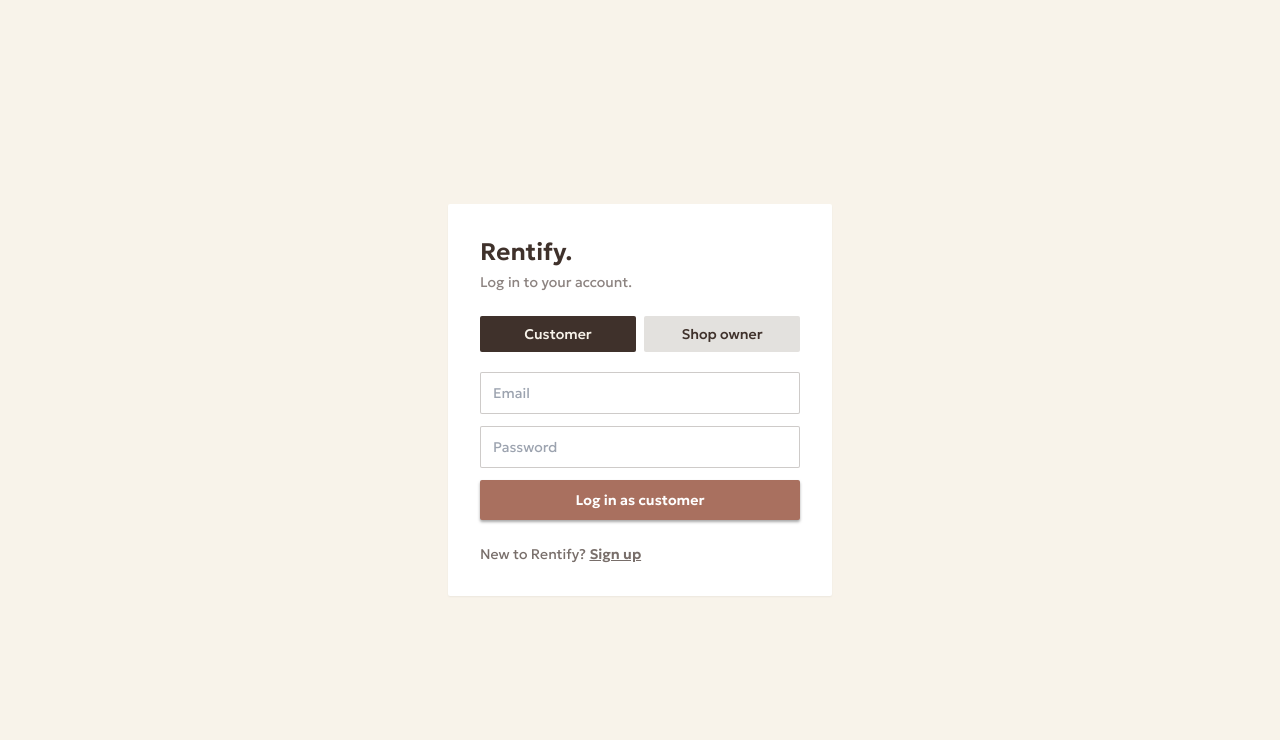
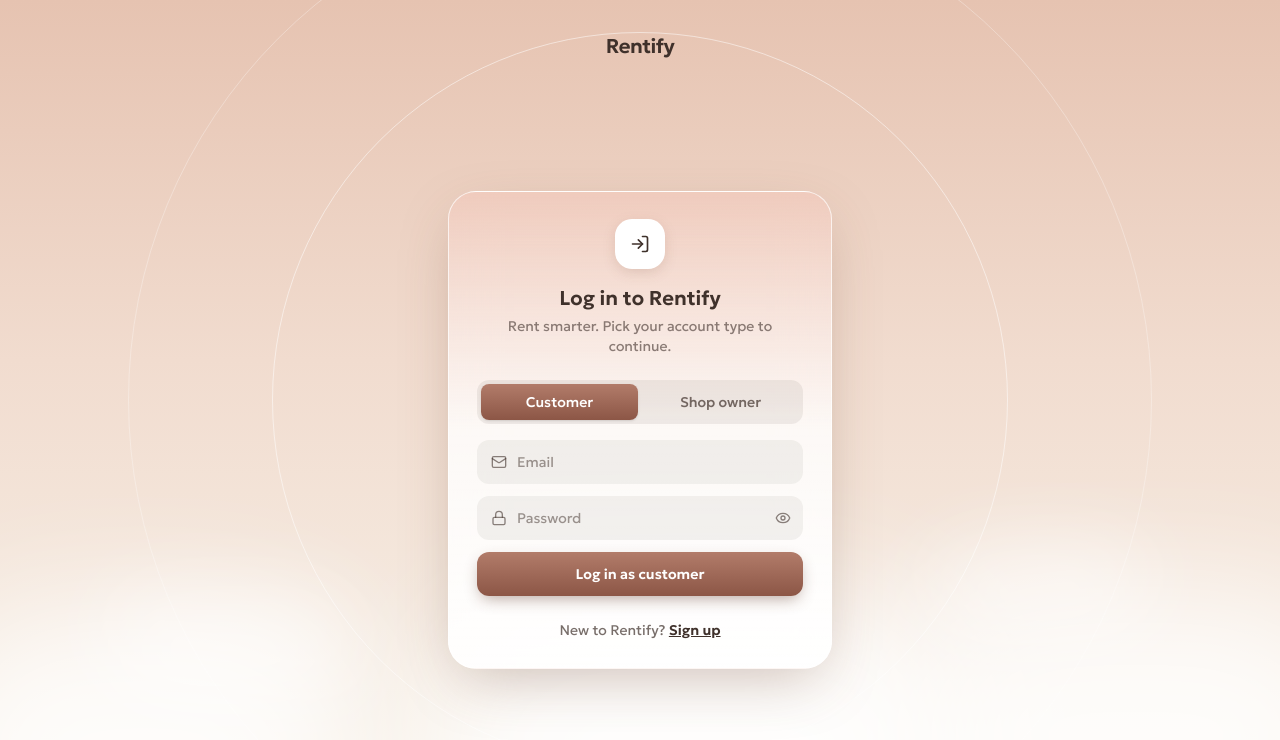
Before and after one commit to kkamikams/Rentify, a React (Vite) app: page / in a window 1280 px wide. Shown: the top 740 px of the page. Built offline with nearby package versions, Linux system fonts and the light colour scheme; no server answers.

Commit message:
Redesign login page with brown frosted card

```diff
--- a/src/pages/AuthPage.tsx
+++ b/src/pages/AuthPage.tsx
@@ -1,11 +1,26 @@
 import { useState } from 'react'
-import type { FormEvent } from 'react'
-import { ArrowLeft } from 'lucide-react'
+import type { FormEvent, ReactNode } from 'react'
+import { ArrowLeft, Eye, EyeOff, Lock, LogIn, Mail, Phone, User, UserPlus } from 'lucide-react'
 import { supabase } from '../lib/supabaseClient'
 
 type Role = 'customer' | 'shop'
 const LABEL: Record<Role, string> = { customer: 'Customer', shop: 'Shop owner' }
-const inputCls = 'w-full rounded-sm border border-ink/25 bg-white px-3 py-2.5 text-sm'
+
+const inputCls =
+  'w-full rounded-xl bg-ink/[0.06] py-3 pl-10 pr-3 text-sm text-ink ' +
+  'placeholder:text-ink/50 outline-none ring-1 ring-transparent transition ' +
+  'focus:bg-white focus:ring-booked'
+
+function Field({ icon, children }: { icon: ReactNode; children: ReactNode }) {
+  return (
+    <div className="relative">
+      <span className="pointer-events-none absolute left-3.5 top-1/2 -translate-y-1/2 text-ink/60">
+        {icon}
+      </span>
+      {children}
+    </div>
+  )
+}
 
 export default function AuthPage() {
   const [mode, setMode] = useState<'login' | 'signup'>('login')
@@ -14,6 +29,7 @@ export default function AuthPage() {
   const [phone, setPhone] = useState('')
   const [email, setEmail] = useState('')
   const [password, setPassword] = useState('')
+  const [showPassword, setShowPassword] = useState(false)
   const [error, setError] = useState('')
   const [info, setInfo] = useState('')
   const [busy, setBusy] = useState(false)
@@ -48,33 +64,69 @@ export default function AuthPage() {
     setBusy(false)
   }
 
+  function switchMode(next: 'login' | 'signup') {
+    setMode(next)
+    setError('')
+    setInfo('')
+  }
+
   return (
-    <div className="flex min-h-screen items-center justify-center bg-cream p-6">
-      <div className="w-full max-w-sm rounded-sm bg-white p-8 shadow-sm">
+    <div className="relative flex min-h-screen flex-col overflow-hidden bg-[linear-gradient(180deg,#E6C3B1_0%,#F1DCCF_45%,#F8F3EA_100%)] text-ink">
+      {/* Soft clouds */}
+      <div aria-hidden className="pointer-events-none absolute inset-x-0 bottom-0 h-1/2">
+        <div className="absolute -bottom-24 -left-20 h-72 w-[28rem] rounded-full bg-white/80 blur-3xl" />
+        <div className="absolute -bottom-28 left-1/3 h-80 w-[34rem] rounded-full bg-white/90 blur-3xl" />
+        <div className="absolute -bottom-20 -right-24 h-72 w-[30rem] rounded-full bg-white/80 blur-3xl" />
+        <div className="absolute bottom-24 left-[8%] h-28 w-64 rounded-full bg-white/50 blur-2xl" />
+        <div className="absolute bottom-40 right-[10%] h-24 w-56 rounded-full bg-white/50 blur-2xl" />
+      </div>
+      {/* Faint rings behind the card */}
+      <div aria-hidden className="pointer-events-none absolute left-1/2 top-1/2 h-[46rem] w-[46rem] -translate-x-1/2 -translate-y-1/2 rounded-full border border-white/50" />
+      <div aria-hidden className="pointer-events-none absolute left-1/2 top-1/2 h-[64rem] w-[64rem] -translate-x-1/2 -translate-y-1/2 rounded-full border border-white/30" />
+
+      {/* Rentify wordmark: top-middle, links to the homepage */}
+      <header className="relative z-10 flex justify-center pt-8">
+        <a href="/" aria-label="Rentify home" className="text-xl font-semibold tracking-tight text-ink">
+          Rentify
+        </a>
+      </header>
+
+      <main className="relative z-10 flex flex-1 items-center justify-center px-6 py-10">
+        <div className="w-full max-w-sm rounded-[28px] border border-white/70 bg-gradient-to-b from-reserved/50 via-white/80 to-white/90 p-7 shadow-[0_20px_60px_-15px_rgba(110,70,50,0.35)] backdrop-blur-xl">
           {mode === 'signup' && (
             <button
               type="button"
-            className="mb-4 flex items-center gap-1 text-sm font-medium text-ink/70 hover:text-ink"
-            onClick={() => { setMode('login'); setError(''); setInfo('') }}
+              className="mb-3 flex items-center gap-1 text-sm font-medium text-ink/70 hover:text-ink"
+              onClick={() => switchMode('login')}
               aria-label="Back to log in"
             >
               <ArrowLeft size={16} />
               Back to log in
             </button>
           )}
-        <h1 className="text-2xl font-semibold">Rentify.</h1>
-        <p className="mb-6 mt-1 text-sm text-ink/60">
-          {mode === 'login' ? 'Log in to your account.' : 'Create your account.'}
+
+          <div className="mx-auto mb-4 flex h-12 w-12 items-center justify-center rounded-2xl bg-white text-ink shadow-[0_4px_14px_rgba(110,70,50,0.18)] ring-1 ring-white">
+            {mode === 'login' ? <LogIn size={20} /> : <UserPlus size={20} />}
+          </div>
+          <h1 className="text-center text-xl font-semibold">
+            {mode === 'login' ? 'Log in to Rentify' : 'Create your account'}
+          </h1>
+          <p className="mb-6 mt-1 text-center text-sm text-ink/60">
+            {mode === 'login'
+              ? 'Rent smarter. Pick your account type to continue.'
+              : 'Join Rentify as a customer or a shop owner.'}
           </p>
 
-        <div className="mb-5 grid grid-cols-2 gap-2">
+          <div className="mb-4 grid grid-cols-2 gap-1 rounded-xl bg-ink/[0.08] p-1">
             {(['customer', 'shop'] as Role[]).map((r) => (
               <button
                 key={r}
                 type="button"
                 onClick={() => setRole(r)}
-              className={`rounded-sm px-3 py-2 text-sm font-medium ${
-                role === r ? 'bg-ink text-cream' : 'bg-cell text-ink'
+                className={`rounded-lg px-3 py-2 text-sm font-medium transition ${
+                  role === r
+                    ? 'bg-gradient-to-b from-[#B27C6A] to-[#8C5646] text-white shadow'
+                    : 'text-ink/70 hover:text-ink'
                 }`}
               >
                 {LABEL[r]}
@@ -85,37 +137,67 @@ export default function AuthPage() {
           <form onSubmit={submit} className="space-y-3">
             {mode === 'signup' && (
               <>
+                <Field icon={<User size={16} />}>
                   <input required className={inputCls} placeholder="Full name" value={fullName} onChange={(e) => setFullName(e.target.value)} />
+                </Field>
                 {role === 'customer' && (
+                  <Field icon={<Phone size={16} />}>
                     <input type="tel" className={inputCls} placeholder="Mobile number (09xx xxx xxxx)" value={phone} onChange={(e) => setPhone(e.target.value)} />
+                  </Field>
                 )}
               </>
             )}
+            <Field icon={<Mail size={16} />}>
               <input required type="email" className={inputCls} placeholder="Email" value={email} onChange={(e) => setEmail(e.target.value)} />
-          <input required type="password" minLength={6} className={inputCls} placeholder="Password" value={password} onChange={(e) => setPassword(e.target.value)} />
+            </Field>
+            <Field icon={<Lock size={16} />}>
+              <input
+                required
+                minLength={6}
+                type={showPassword ? 'text' : 'password'}
+                className={`${inputCls} pr-10`}
+                placeholder="Password"
+                value={password}
+                onChange={(e) => setPassword(e.target.value)}
+              />
+              <button
+                type="button"
+                onClick={() => setShowPassword((s) => !s)}
+                aria-label={showPassword ? 'Hide password' : 'Show password'}
+                className="absolute right-3 top-1/2 -translate-y-1/2 text-ink/60 hover:text-ink"
+              >
+                {showPassword ? <EyeOff size={16} /> : <Eye size={16} />}
+              </button>
+            </Field>
+
             <button
               type="submit"
               disabled={busy}
-            className="w-full rounded-sm bg-booked px-3 py-2.5 text-sm font-semibold text-white shadow-[0_2px_3px_rgba(0,0,0,0.35)] disabled:opacity-50"
+              className="mt-1 w-full rounded-xl bg-gradient-to-b from-[#B27C6A] to-[#8C5646] px-3 py-3 text-sm font-semibold text-white shadow-[0_6px_16px_-4px_rgba(90,50,35,0.45)] transition hover:brightness-110 disabled:opacity-50"
             >
-            {busy ? 'Please wait...' : mode === 'login' ? `Log in as ${LABEL[role].toLowerCase()}` : `Sign up as ${LABEL[role].toLowerCase()}`}
+              {busy
+                ? 'Please wait...'
+                : mode === 'login'
+                  ? `Log in as ${LABEL[role].toLowerCase()}`
+                  : `Sign up as ${LABEL[role].toLowerCase()}`}
             </button>
           </form>
 
           {error && <p className="mt-4 text-sm text-cleaning">{error}</p>}
           {info && <p className="mt-4 text-sm text-green-800">{info}</p>}
 
-        <p className="mt-6 text-sm text-ink/70">
+          <p className="mt-6 text-center text-sm text-ink/70">
             {mode === 'login' ? 'New to Rentify?' : 'Already have an account?'}{' '}
             <button
               type="button"
-            className="font-semibold underline"
-            onClick={() => { setMode(mode === 'login' ? 'signup' : 'login'); setError(''); setInfo('') }}
+              className="font-semibold text-ink underline"
+              onClick={() => switchMode(mode === 'login' ? 'signup' : 'login')}
             >
               {mode === 'login' ? 'Sign up' : 'Log in'}
             </button>
           </p>
         </div>
+      </main>
     </div>
   )
 }
```
Lines whose indentation alone changed are shown as unchanged.
